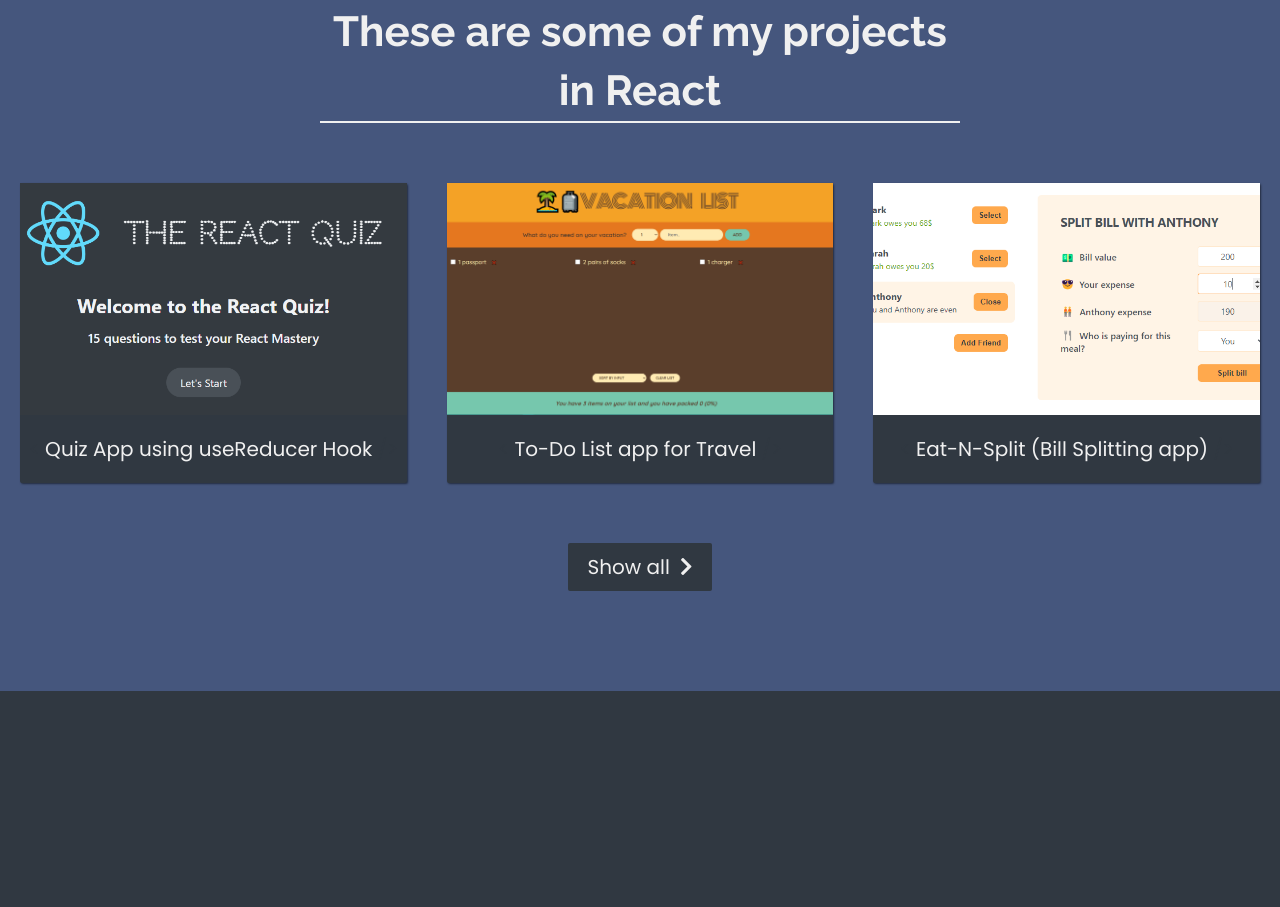
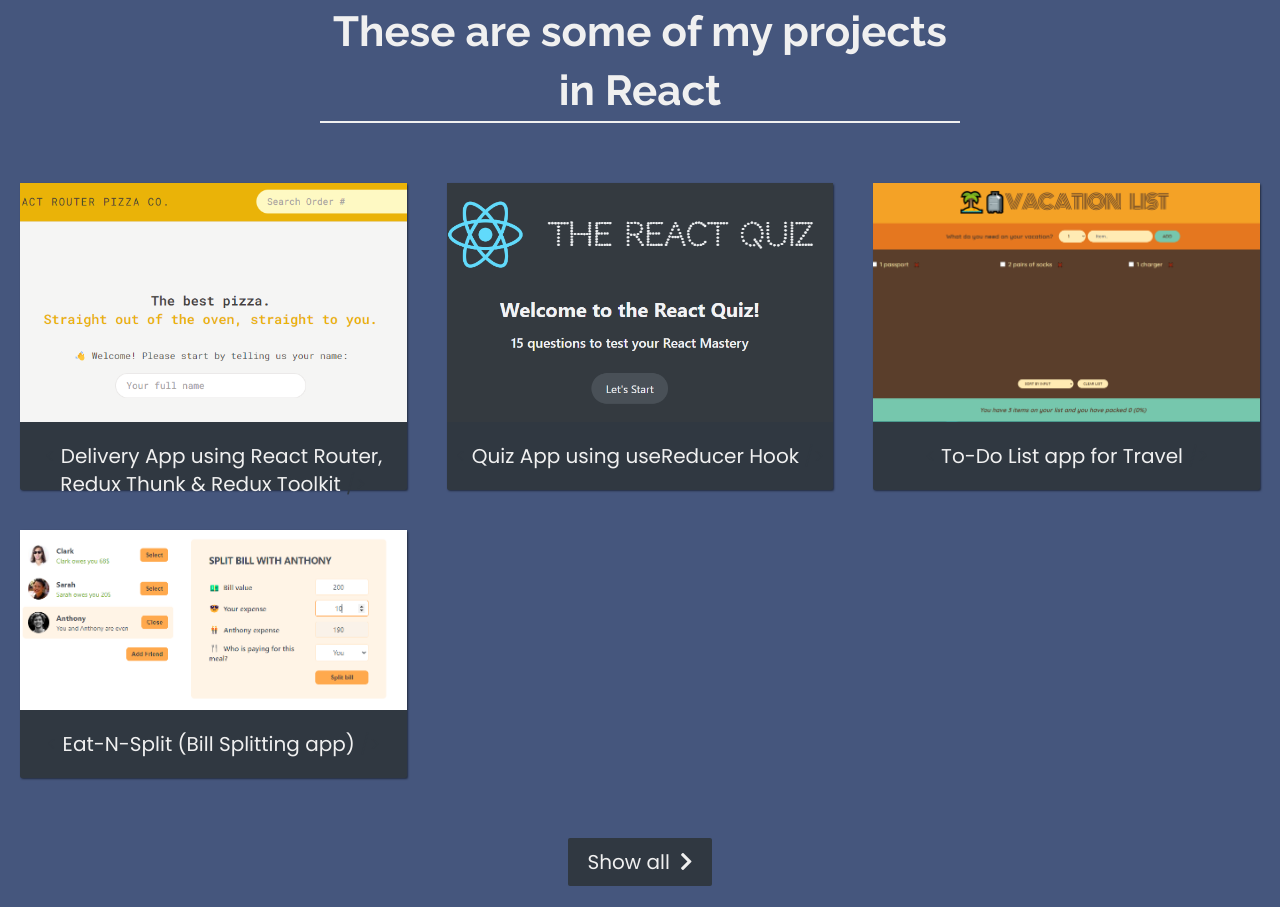
Before and after one commit to pr-askme/pr-askme.github.io, a plain HTML site: page index.html in a window 1280 px wide. Shown: the part 897-1804 px from the top of the page. Drawn offline with Linux system fonts and the light colour scheme.

Commit message:
Add: React router pizza project

```diff
--- a/index.html
+++ b/index.html
@@ -44,6 +44,22 @@
           These are some of my projects in React
         </h2>
         <div class="projects-grid">
+          <a
+            href="https://pr-askme.github.io/react-router-pizza/"
+            target="_blank"
+            class="project project-tile"
+          >
+            <img
+              class="project-image"
+              src=".\assets\react-router-pizza.png"
+              alt="project"
+            />
+            <p class="project-title">
+              <span class="code">&lt;</span>
+              Delivery App using React Router, Redux Thunk & Redux Toolkit
+              <span class="code">&#47;&gt;</span>
+            </p>
+          </a>
           <a
             href="https://pr-askme.github.io/react-quiz-app/"
             target="_blank"
```
Also changed, not shown: assets/react-router-pizza.png (added).
